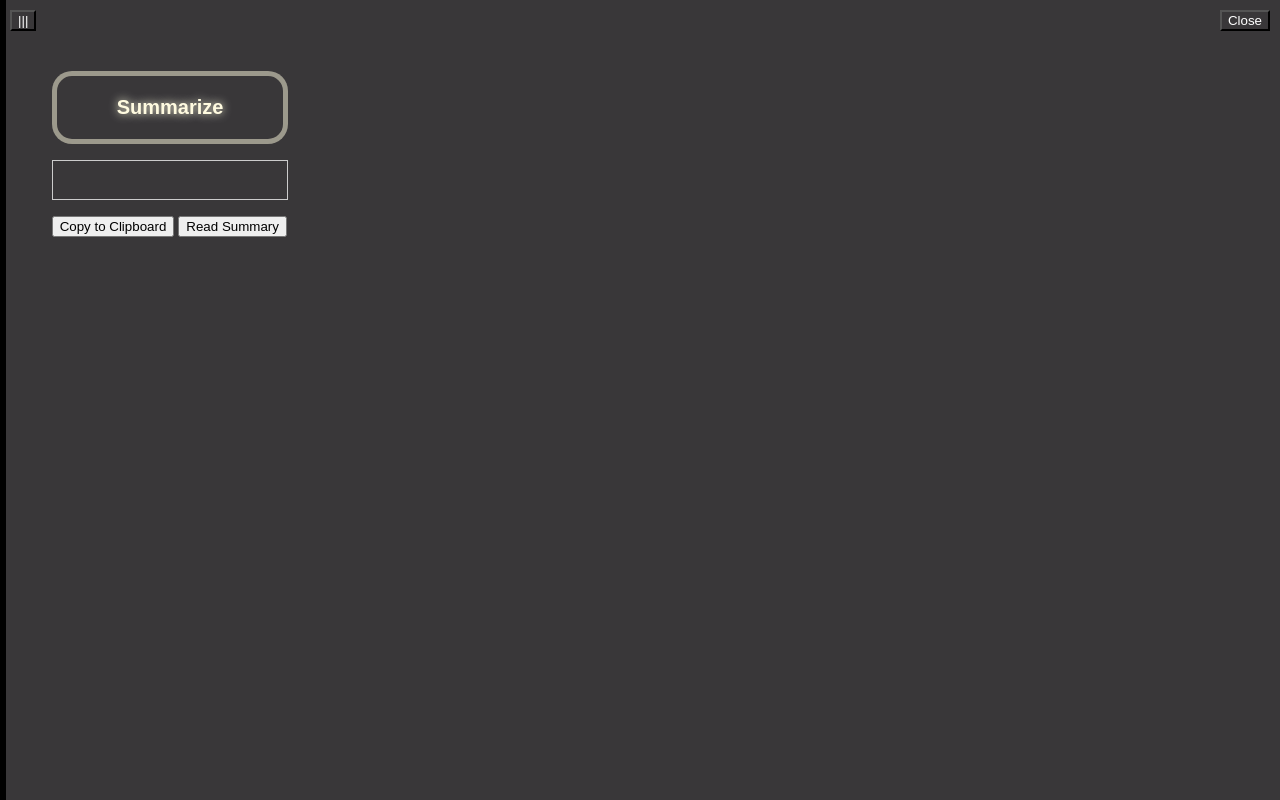
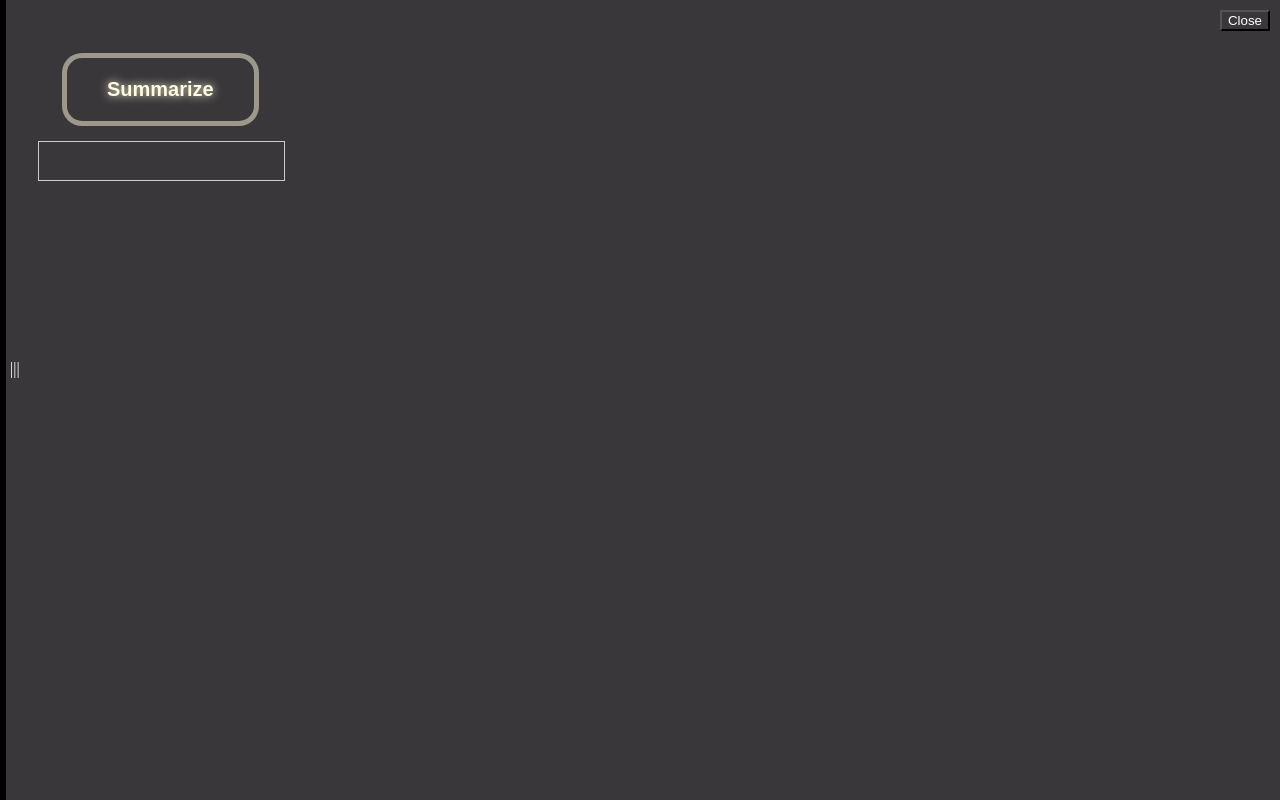
Before and after one commit to cdswpv/NoteWise, a website built with webpack: page popup.html in a window 1280 px wide. Built offline with nearby package versions, Linux system fonts and the light colour scheme.

Commit message:
Improved Navigation Bar

```diff
--- a/backupUI.txt
+++ /dev/null
@@ -1 +0,0 @@
-<input id="text-size" value="12" type="range" min="15" max="45">
--- a/popup.css
+++ b/popup.css
@@ -3,20 +3,8 @@ body {
     width: 300px;
     height: 300px;
     background-color: rgb(57, 55, 57);
-    padding: 10px;
-    margin: 10px;
-    color: white;
-    display: grid;
-    place-content: center;
   }
 
-body h1
-{
-  font-size: 25px;
-  font-family: Impact, Haettenschweiler, 'Arial Narrow Bold', sans-serif;
-  color: white;
-  position: relative;
-}
 
 #myButton
 {
@@ -31,8 +19,8 @@ body h1
   font-size: 20px;
   font-weight: bold;
 
-  padding: 1em 3em;
-  margin: auto;
+  padding: 1em 2em;
+  margin: 15% 22% 0% 18%;
 
   transition: all .5s;
 
@@ -40,8 +28,10 @@ body h1
   border-radius: 1em;
 
   outline: none;
-
-
+  position: static;
+  align-items: center;
+  top: 50%;
+  left: 25%;
 }
 
 #myButton:hover{
@@ -50,7 +40,6 @@ body h1
   box-shadow: 0 0 1em .25em var(--glow-color),
   0 0 1.25em .50em var(--glow-spread),
   inset 0 0 .75em .25em var(--glow-color);
-
 
 }
 
@@ -67,16 +56,16 @@ body h1
   position: absolute;
   background: none;
   color: white;
-  top: 10px;
+  top: 45%;
   left: 10px;
 
 }
 
-
-
-
 #summary {
   max-height: 200px;
+  width: 225px;
+  margin: 5% 0% 0% 10%;
+  position: static;
   overflow-y: auto;
   white-space: pre-wrap;
   border: 1px solid #ccc;
@@ -86,6 +75,11 @@ body h1
 .hidden {
   opacity: 0;
   transition: opacity 0.5s ease;
+}
+
+.hideMenu {
+  opacity: 50;
+  transition: opacity 0.2 ease;
 }
 
 .lds-grid {
@@ -171,6 +165,7 @@ body h1
   overflow-x: hidden;
   transition: 0.5s;
   padding-top: 60px;
+
 }
 
 #navbar a {
--- a/popup.html
+++ b/popup.html
@@ -7,20 +7,19 @@
   <div class="lds-grid" id="loader">
     <div></div><div></div><div></div><div></div><div></div><div></div><div></div><div></div><div></div>
   </div>
-  <button id="myButton">Summarize</button>
-  <button id="x">Close</button>
-  <button id="openNav">|||</button>
 
-  <div >
-    <p id = "summary"> </p>
-    <button id="copyButton">Copy to Clipboard</button>
-    <button id="ttsButton">Read Summary</button>
-
-    <!-- Sliding Navbar -->
+  <div id="main">
+    <button id="myButton">Summarize</button>
+    <button id="x">Close</button>
+    <label id="openNav">|||</label>
+    <div id="menu">
+      <p id = "summary"> </p>
+    </div>
     <div id="navbar">
-      <a href="">Close</a>
-      <input id="text-size" value="12" type="range" min="15" max="45"> Font Size </input>
-      <button id = "Login">Login w/ GOOGLE</button>
+        <button id="copyButton">Copy to Clipboard</button>
+        <button id="ttsButton">Read Summary</button>
+        <input id="text-size" value="12" type="range" min="15" max="45"> Font Size </input>
+        <button id = "Login">Login w/ GOOGLE</button>
     </div>
   </div>
   <script type="module" src="dist/content.bundle.js"></script>
```
Also changed, not shown: content.js (+29 -3 lines), dist/content.bundle.js, 1 other file.
